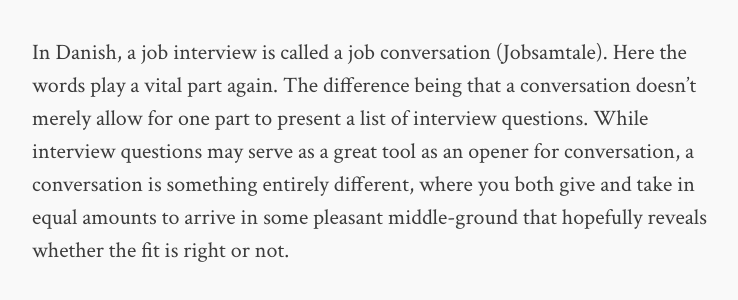
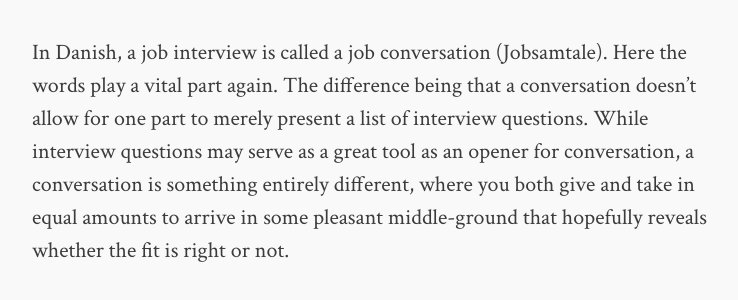
Before and after one commit to theilgaard/theilgaard.github.io, a Jekyll site: the page built from _posts/2019-10-25-conversation-in-job-interviews.md, in a window 1280 px wide. Shown: the part 1153-1453 px from the top of the page, without its empty margins (268-1006 px from the left). Built offline with Jekyll 4.4.1, drawn with Linux system fonts in a browser that asks for light colours.

```diff
--- a/_posts/2019-10-25-conversation-in-job-interviews.md
+++ b/_posts/2019-10-25-conversation-in-job-interviews.md
@@ -12,7 +12,7 @@ Searching for a new occupation is a journey in itself, with recruiters and inter
 
 Here, the word colleague is absolutely key when compared to the word employee, or human resource. We are humans, still, and just like I shouldn't treat my potential job as merely a source of money and benefits but a place where I spend most of my conscious hours, it is preferable that my upcoming manager sees the human behind the workhorse.
 
-In Danish, a job interview is called a job conversation (Jobsamtale). Here the words play a vital part again. The difference being that a conversation doesn't merely allow for one part to present a list of interview questions.  While interview questions may serve as a great tool as an opener for conversation, a conversation is something entirely different, where you both give and take in equal amounts to arrive in some pleasant middle-ground that hopefully reveals whether the fit is right or not.
+In Danish, a job interview is called a job conversation (Jobsamtale). Here the words play a vital part again. The difference being that a conversation doesn't allow for one part to merely present a list of interview questions.  While interview questions may serve as a great tool as an opener for conversation, a conversation is something entirely different, where you both give and take in equal amounts to arrive in some pleasant middle-ground that hopefully reveals whether the fit is right or not.
 
 In order for me to care about the work you are doing, I need to know something about it!
 
```
